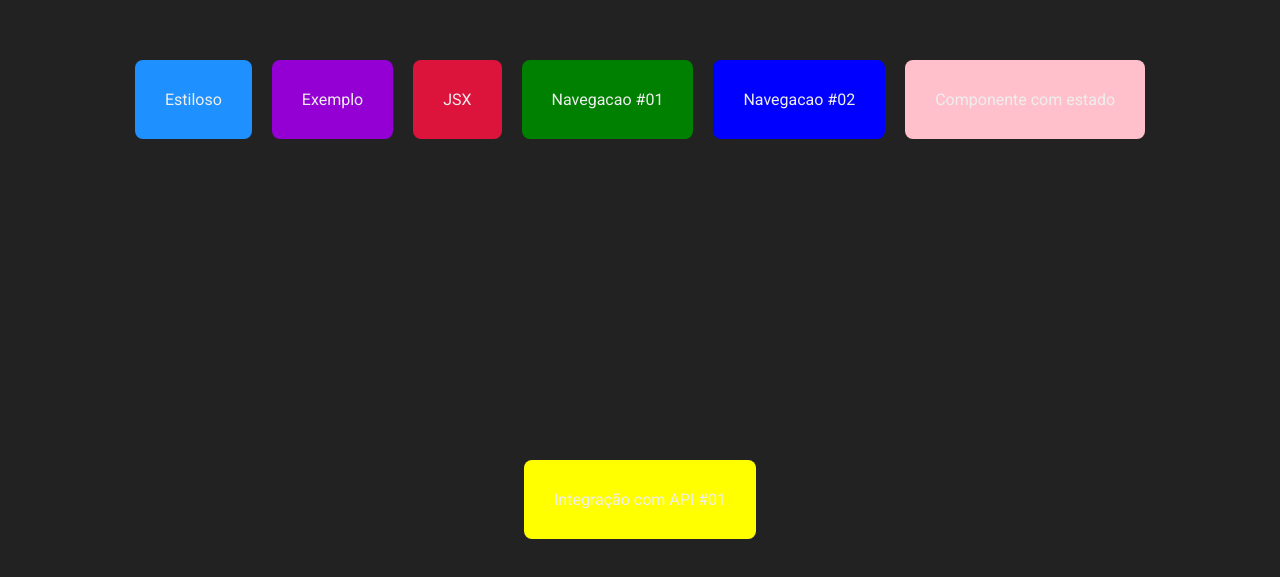
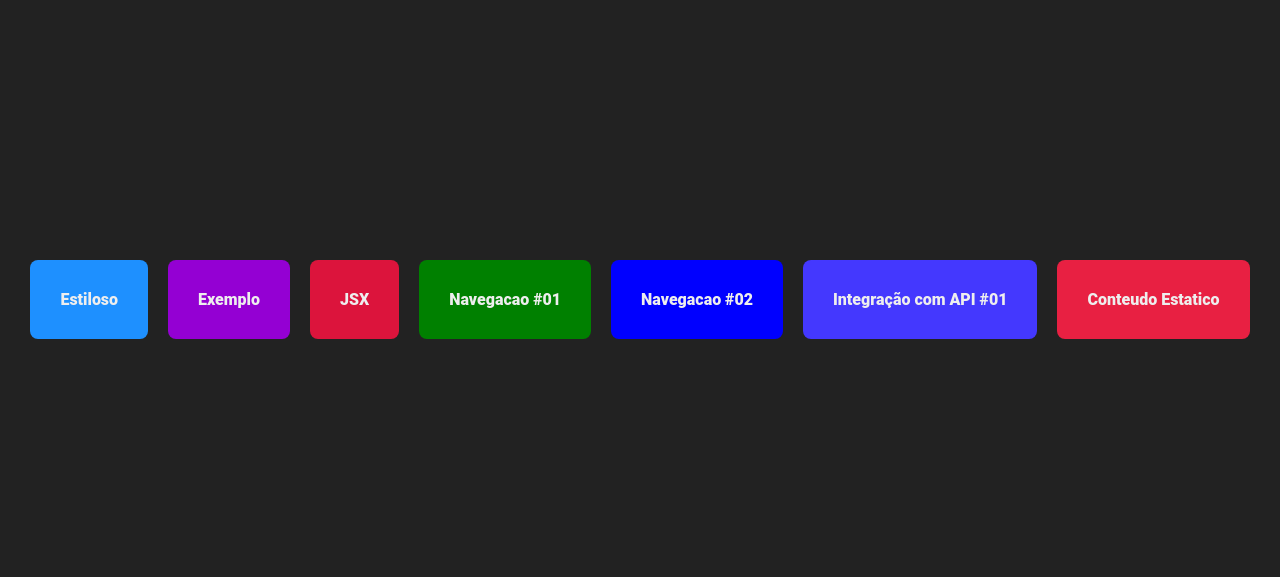
Before and after one commit to Smooke09/Cadastro---Integra-o-com-Banco-de-dados, a Next.js app: page / in a window 1280 px wide. Shown: the part 101-678 px from the top of the page. Built offline with nearby package versions, Linux system fonts and the light colour scheme.

Commit message:
Pre-render

```diff
--- a/src/components/Navegador.jsx
+++ b/src/components/Navegador.jsx
@@ -3,7 +3,7 @@ import styles from "../styles/Navegador.module.css";
 
 export default function Navegador(props) {
   return (
-    <Link href={props.destino}>
+    <Link href={props.destino} passHref>
       <div
         className={styles.navegador}
         style={{
--- a/src/pages/index.jsx
+++ b/src/pages/index.jsx
@@ -16,12 +16,12 @@ export default function Home() {
       <Navegador texto="JSX" destino="/jsx" cor="crimson" />
       <Navegador texto="Navegacao #01" destino="/navegacao" cor="green" />
       <Navegador texto="Navegacao #02" destino="/cliente/sp/321" cor="blue" />
-      <Navegador texto="Componente com estado" destino="/estado" cor="pink" />
       <Navegador
         texto="Integração com API #01"
         destino="/integracao_1"
-        cor="yellow"
+        cor="#4438FE"
       />
+      <Navegador texto="Conteudo Estatico" destino="/estatico" cor="#E82042" />
     </div>
   );
 }
--- a/src/styles/globals.css
+++ b/src/styles/globals.css
@@ -1,10 +1,11 @@
-@import url(https://fonts.googleapis.com/css?family=Roboto:100,100italic,300,300italic,regular,italic,500,500italic,700,700italic,900,900italic);
+@import url(https://fonts.googleapis.com/css?family=Roboto+Mono:100,200,300,regular,500,600,700,100italic,200italic,300italic,italic,500italic,600italic,700italic);
 
 html,
 body {
   padding: 0;
   margin: 0;
-  font-family: Roboto, sans-serif;
+  font-family: 'Roboto', sans-serif;
+  font-weight: 900;
 }
 
 a {
```
Also changed, not shown: src/pages/estatico.jsx (added, +17 -0 lines).
